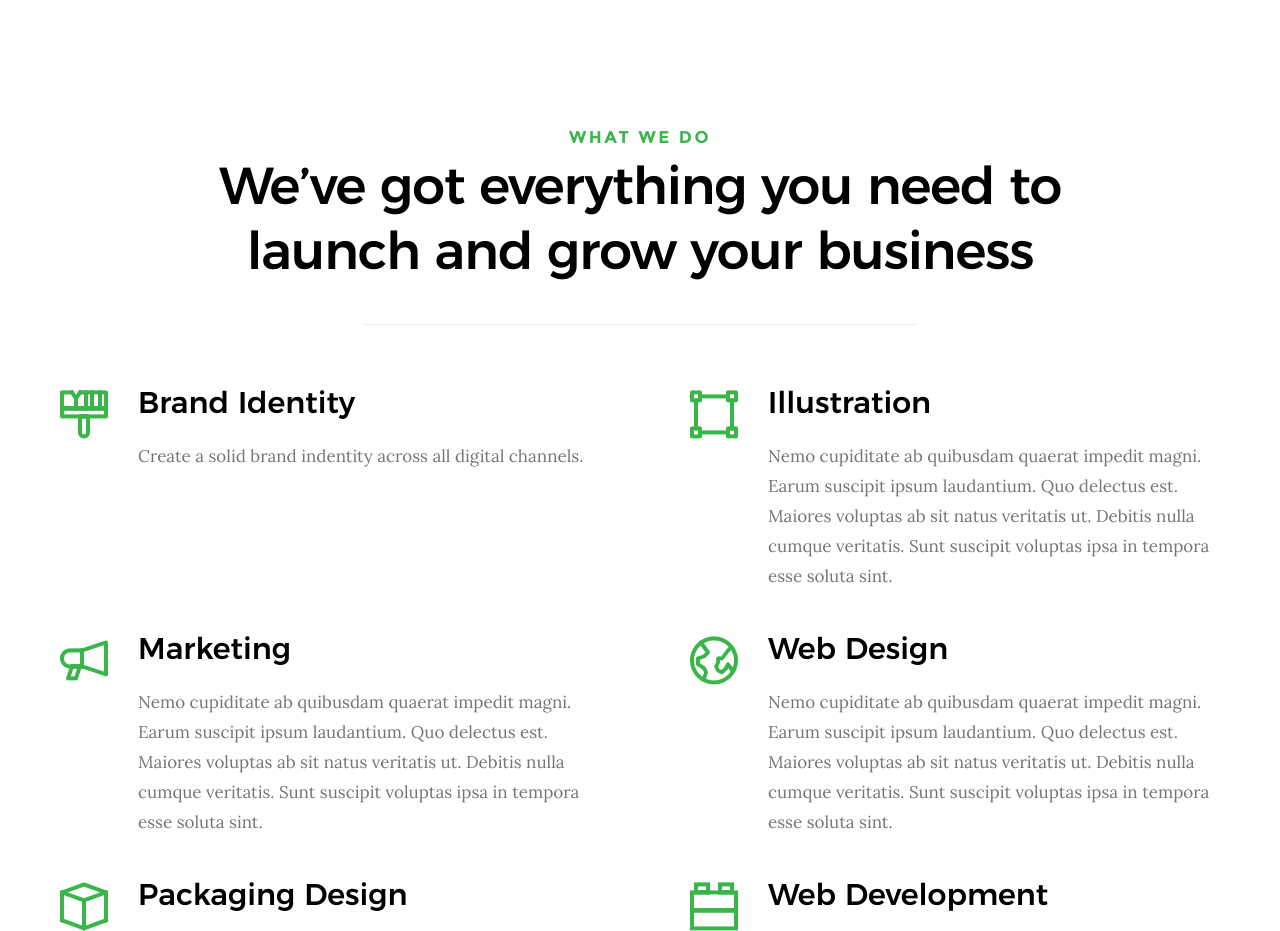
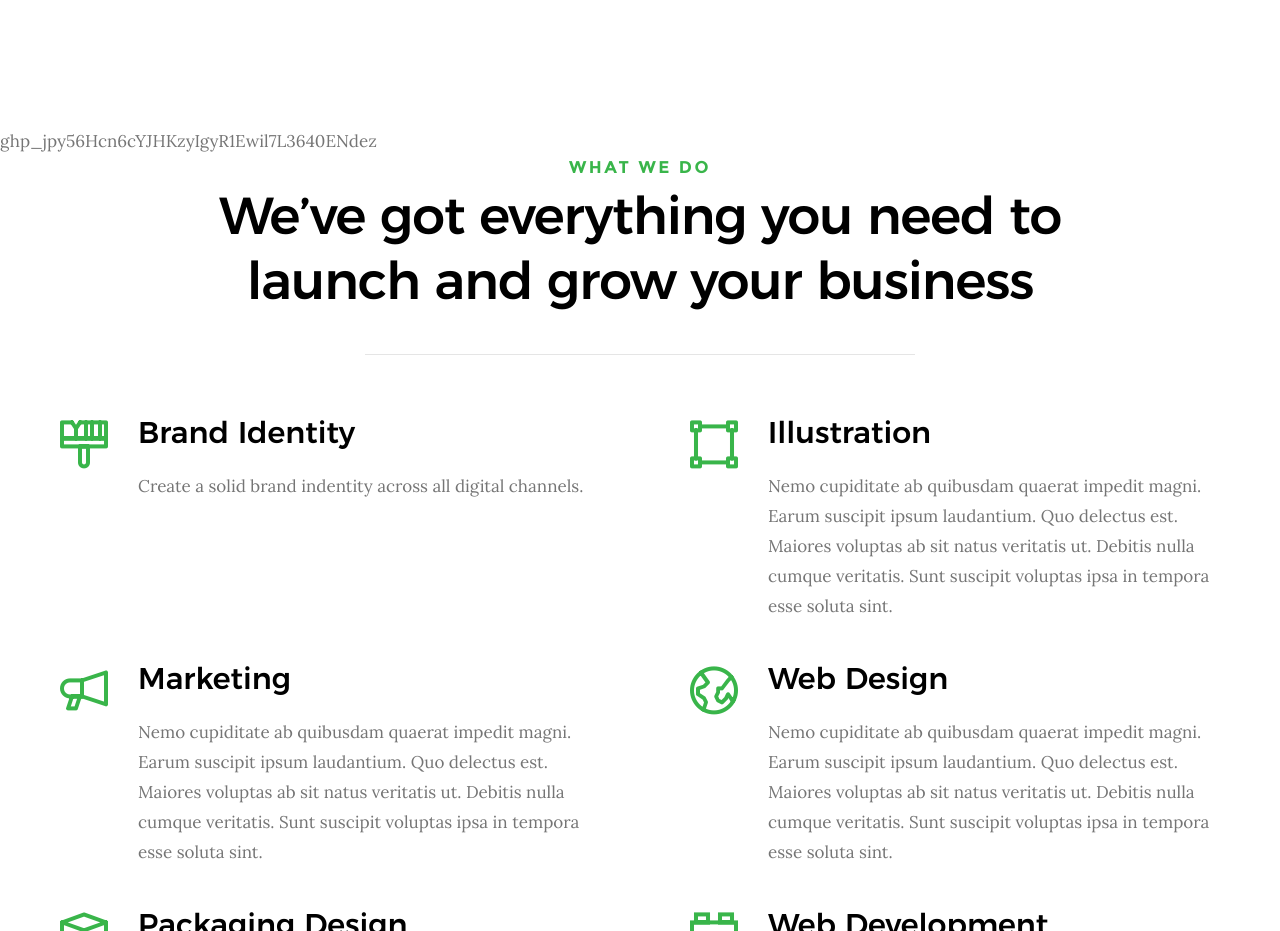
Before and after one commit to gawaksh007/DigiX, a plain HTML site: page index.html in a window 1280 px wide. Shown: the part 1940-2871 px from the top of the page. Drawn offline with Linux system fonts and the light colour scheme; files whose address does not match are found by name.

Commit message:
more changes

```diff
--- a/index.html
+++ b/index.html
@@ -210,7 +210,7 @@
     <!-- services
     ================================================== -->
     <section id='services' class="s-services">
-
+<import class="git">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</import>
         <div class="row section-header has-bottom-sep" data-aos="fade-up">
             <div class="col-full">
                 <h3 class="subhead">What We Do</h3>
```
